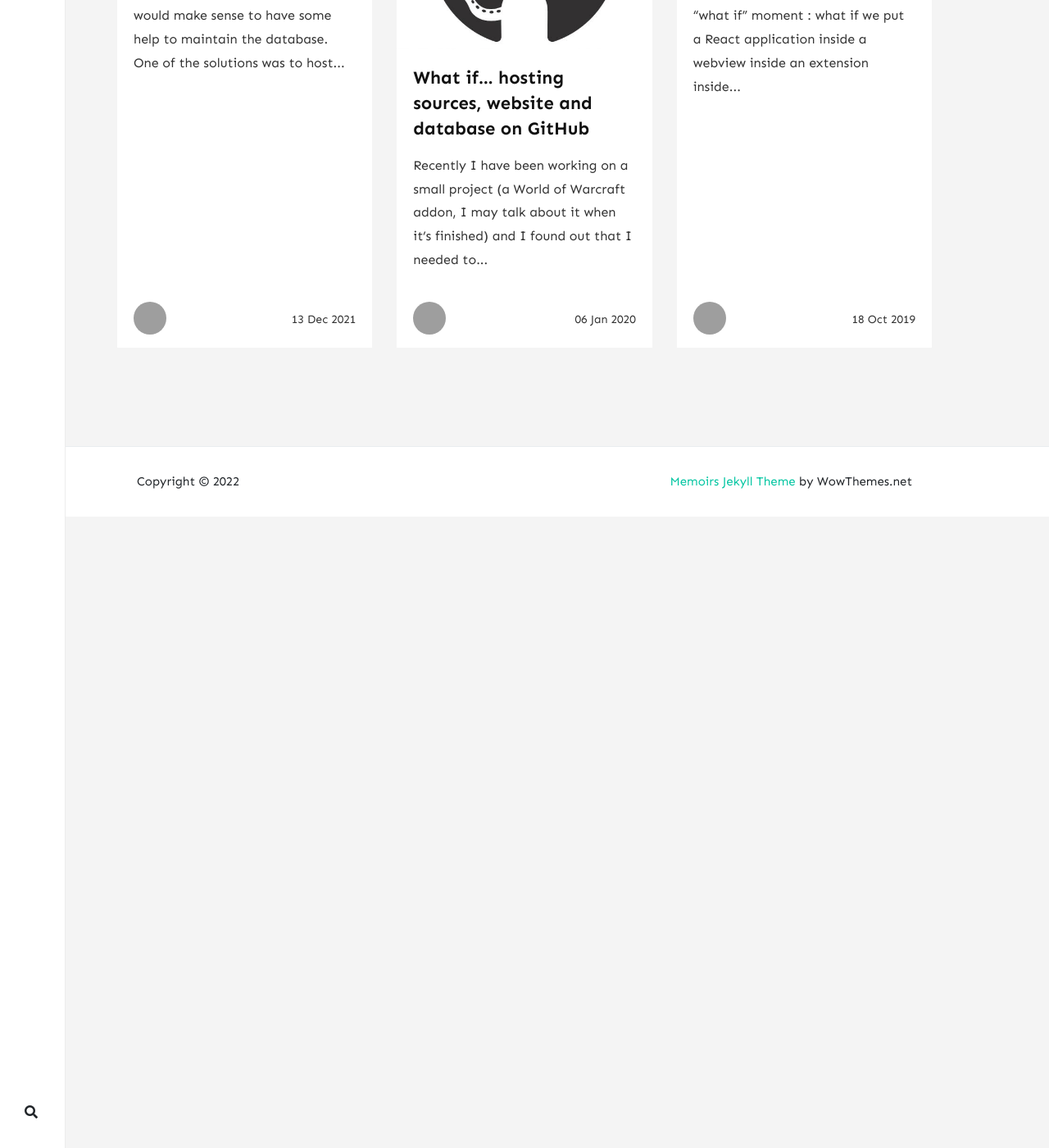
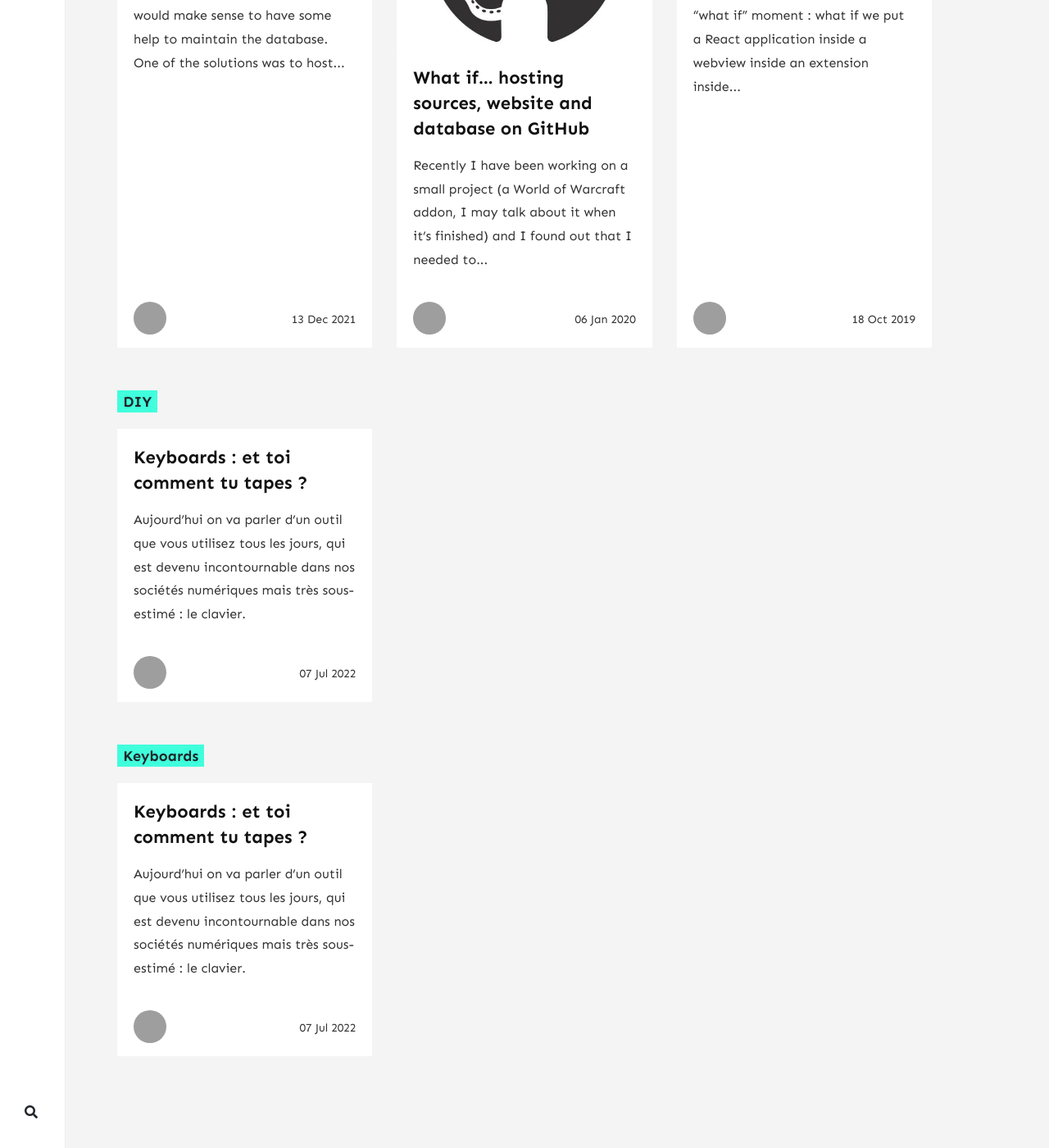
Before and after one commit to Ciaanh/ciaanh.github.io, a Jekyll site: the page built from _pages/categories.md, in a window 1280 px wide and 1400 px high, scrolled down 513 px. Shown: the whole window at 82% size. Built offline with Jekyll 4.4.1, drawn with Linux system fonts in a browser that asks for light colours; nearby versions of some CDN libraries; comment, search, counter and statistics services are not loaded; before the commit the page ends 1143 px from its top, so only the background shows below that; some of the changed lines change nothing that is shown; grey boxes are pictures that could not be loaded.

Commit message:
keyboards

```diff
--- /dev/null
+++ b/_posts/2022-07-07-keyboard.md
@@ -0,0 +1,321 @@
+---
+layout: post
+
+title: "Keyboards : et toi comment tu tapes ?"
+image:
+
+author: Ciaanh
+categories: [ DIY, Keyboards ]
+tags: MechanicalKeyboards DIY Keyboard QMK Kicad
+
+toc: true
+beforetoc: "Aujourd'hui on va parler d’un outil que vous utilisez tous les jours..."
+---
+
+Aujourd'hui on va parler d’un outil que vous utilisez tous les jours, qui est devenu incontournable dans nos sociétés numériques mais très sous-estimé : le clavier.
+
+## Qu'est-ce qu'un clavier ?
+
+Commençons par un rappel historique et technique.
+Le clavier est une interface humain-machine qui permet la saisie de caractères avec une ou plusieurs touches correspondant à des lettres, symboles ou actions.
+
+-   Les premiers claviers sont apparus comme moyen de faciliter l'écriture, ce sont les premières machines à écrire au 18eme et 19eme siècles. (premier brevet 1714 Henry Mill - Angleterre)
+
+-   Lorsque les premiers ordinateurs arrivent, la saisie de texte devient très vite un des usages principaux pour interagir avec les systèmes d'exploitation alors en ligne de commande (vers 1960). On réemploie alors le principe existant du clavier des machines à écrire.
+
+-   Fin des années 70 les fabricants commencent à décliner les claviers en fonction des langues des zones géographiques.
+
+-   Dans les années 80 le Personal Computer commence à envahir les bureaux et les habitations.
+
+Mais alors comment ça marche un clavier ?
+En principe c'est très simple, on presse une ou plusieurs touches et le clavier envoie un signal à l'ordinateur pour lui dire ce qu'il doit faire.
+
+Simple n'est-ce pas ? A un détail près, un clavier classique c'est 104 pour la norme ANSI-INCITS 154-1988 utilisée principalement aux Etats-Unis ou 105 touches pour la norme [ISO/IEC 9995-2](https://en.wikipedia.org/wiki/ISO/IEC_9995) (initié par l'AFNOR en 1984) et surtout un interrupteur par touche.
+
+![iso-vs-ansi](https://raw.githubusercontent.com/Ciaanh/keyboards/main/talk/pictures/01-ANSI-vs-ISO-Keyboard.jpg)
+
+Pour ne pas avoir 105 fils dans un câble reliant l'ordinateur au clavier ceux-ci sont conçu sous forme de matrice représentant les lignes et les colonnes.
+
+![schema-matrice](https://raw.githubusercontent.com/Ciaanh/keyboards/main/talk/pictures/02-sw_matrix.png)
+
+Et pour ceux qui se souviennent de leurs cours d'électronique vous aurez remarqué le principal problème de cette matrice, le courant peut remonter d'une ligne à une autre si deux touches sont pressées en même temps. La solution étant simplement d'ajouter des diodes bloquant le sens du courant dans une seul direction, ligne vers colonne ou colonne vers lignes. On parle alors de matrice de diodes.
+
+![schema-matrice-diode](https://raw.githubusercontent.com/Ciaanh/keyboards/main/talk/pictures/03-diode_matrix.png)
+
+Les claviers intègrent un microcontrôleur qui va alors "scanner" la matrice. En alimentant une colonne (sortie) on peut savoir quelle touche est pressée sur la ligne correspondante (entrée). En scannant la matrice plusieurs fois par seconde il devient très facile de suivre les touches pressées par l'utilisateur.
+
+![scan-matrice](https://raw.githubusercontent.com/Ciaanh/keyboards/main/talk/pictures/04-scan-matrix.gif)
+
+L'avantage d'une matrice se retrouve aussi dans l'optimisation des entrées/sorties du microcontrôleur. Prenons les cas d'un clavier de 84 touches, celui-ci peut être représenté sous la forme d'une matrice 14x6 ou de 12x7. Dans le premier cas nous avons alors 14 colonnes et 6 lignes soient 20 entrées/sorties à gérer, pour la seconde matrice nous avons 12 colonnes et 7 lignes soit 19 entrées/sorties. Il devient alors intéressant de pouvoir libérer une entrée/sortie pour ajouter une fonctionnalité comme un rétroéclairage RGB. Les [LED RGB SK6812MINI-E](http://www.normandled.com/Product/view/id/875.html) par exemple sont montées en série ce qui permet de n'utiliser qu'un seul port I/O avec un bus de données sur 24bit.
+
+Les interrupteurs eux existent principalement sous plusieurs formes :
+
+-   un "dôme" de caoutchouc avec une pastille conductrice vient fermer un circuit sous la pression.
+-   les interrupteurs mécaniques où une pièce de plastique vient déplacer un contacteur en métal.
+-   les interrupteurs optiques, plus rares, ou la pièce mécanique en plastique vient ici bloquer un signal lumineux. Ces interrupteurs sont caractérisés par un temps de réponse plus faible.
+
+La différence entre ces solutions se fera sur le confort de frappe (la force nécessaire, la sensation linéaire ou pas, le son avec les interrupteurs 'clicky' et leur bruit reconnaissable dans les open spaces).
+Le principe lui restera le même, lorsque l'on appuie sur la touche un mouvement vertical vers le bas va actionner un contact qui envoie un signal.
+
+![gif-switches](https://raw.githubusercontent.com/Ciaanh/keyboards/main/talk/pictures/05-switches.gif)
+
+Et justement il reste un point de fonctionnement à expliquer : comment l'information des touches pressées est transmise du clavier vers l'hôte.
+
+Là rien de bien compliqué non plus, les interfaces humain-machine (ou _Human Interface Devices_ HID sous classe des _Physical Interface Devices_ PID) sont des types de périphériques faisant partie intégrante de la spécification USB.
+
+L'hôte initie la conversation avec le périphérique qui en retour lui transmet des données. Dans le cas des HID, ces données suivent un codage bien précis définit dans les HID Usage Tables que l'on peut retrouver sur le site de l'[USB Implementers Forum](https://www.usb.org/hid)
+
+Pour les plus curieux, le youtubeur Ben Eater a fait une très bonne vidéo expliquant plus en détail le [protocole USB pour les claviers](https://www.youtube.com/watch?v=wdgULBpRoXk) avec en bonus un rappel sur le protocole pour les claviers PS/2 (attention ça peut être assez technique).
+
+## Se réapproprier nos outils de production...
+
+Je suis en vieux joueur de World of Warcraft (17 ans) et depuis plusieurs années j'utilise en pad pour ne pas avoir mal au poignet et mieux gérer mes raccourcis.
+
+Fin 2019 j'ai commencé à me demander si je ne pourrais aussi améliorer l'utilisation du clavier au quotidien et plus particulièrement pour coder.
+
+Peu de temps après un certain virus a libéré beaucoup de temps dans mon agenda et j'ai commencé à creuser le sujet sans savoir jusqu'où cela allait m'emmener.
+
+### level 1 : faire ses courses
+
+Le point de départ sera toujours de savoir ce que l'on cherche à améliorer :
+
+-   avoir plus facilement accès à des caractères spéciaux
+-   optimiser l'espace en supprimant des touches inutiles ou au contraire ajouter des touches paramétrables
+-   rendre la frappe plus confortable
+-   réduire des douleurs avec une position plus ergonomique
+
+Pour la saisie de code je me suis vite rendu compte que l'AZERTY n'est pas le mieux adapté, les caractères spéciaux demandent plus de combinaison de touches, certaines demandant parfois une certaine flexibilité des doigts.
+D'un autre coté le QWERTY n'est pas fait pour utiliser des accents mais c'est la disposition de touche la plus courante donc celle que presque tous les claviers du marché utilisent par défaut.
+
+![AZERTY](https://raw.githubusercontent.com/Ciaanh/keyboards/main/talk/pictures/06-Azerty.png)
+
+![QWERTY](https://raw.githubusercontent.com/Ciaanh/keyboards/main/talk/pictures/07-Qwerty.png)
+
+L'une des premières choses que j'ai constatées c'est que le marché grand public des claviers s'ouvre de plus en plus à des modèles non standard.
+
+De plus, plusieurs grandes marques comme Razer, propose désormais des claviers avec des touches différentes, à membrane ou mécanique, plus ou moins dures. Mais récemment sont apparu des claviers grand public de format plus petits tel le TKL (Ten Key Less), un clavier classique auquel on a retiré le pavé numérique.
+
+![razer-size](https://raw.githubusercontent.com/Ciaanh/keyboards/main/talk/pictures/08-razer-size.jpg)
+
+Enfin quand on aime son clavier et qu'on l'utilise tous les jours on peut aussi vouloir changer la couleur ou la forme des touches.
+
+Les rendre plus transparentes pour laisser passer la lumière ou changer de matière pour un toucher différent. Par exemple les deux principales matières, l'ABS (Acrylonitrile Butadiene Styrene) ou le PBT (Poly Butylène Téréphtalate) ont des coûts, une durabilité et des choix de teintes différents.
+
+![boba-fett](https://raw.githubusercontent.com/Ciaanh/keyboards/main/talk/pictures/09-boba-fett.jpeg)
+
+Bref rien qu'en ouvrant son portefeuille on a accès à un très grand nombre d'options qui couvriront la plupart de vos besoins mais... et si on passait au niveau suivant ?
+
+### level 2 : software
+
+Vous avez réussi à trouver le clavier au bon format, avec les bons switches et les touches qui vous plaisent.
+
+Mais parfois un layout classique n'est pas suffisant pour obtenir une disposition de touche adaptée à nos besoins.
+
+Avec le temps, de nombreuses personnes se sont penchées sur la question et en plus des dispositions de touches propres à chaque pays, plusieurs idées ont été explorées.
+
+Soit des évolutions de formats existants :
+
+-   nouvelle version de l'Azerty mise au point par l'AFNOR, également appelée Azerty+, qui est disponible à la fois en clavier physique (commercialisé par LDLC par le passé) ou sous forme de drivers
+-   le Qwerty international qui reprend la disposition de touche du Qwerty mais rend certaines touches mortes (' " `) afin de les utiliser en combinaisons des autres touches pour former les caractères accentués.
+
+![azerty+](https://raw.githubusercontent.com/Ciaanh/keyboards/main/talk/pictures/10-Azerty_AFNOR.png)
+
+![qwerty-intl](https://raw.githubusercontent.com/Ciaanh/keyboards/main/talk/pictures/11-Qwerty_intl.png)
+
+Soit avec des dispositions non conventionnelles :
+
+-   le Dvorak, mis au point dans les années 30 pour la saisie de l'anglais puis décliné dans des variantes locales
+-   le Bépo, sorti en 2003 pour améliorer la saisie du français et des langages de programmation.
+
+![dvorak](https://raw.githubusercontent.com/Ciaanh/keyboards/main/talk/pictures/12-Dvorak.png)
+
+![bépo](https://raw.githubusercontent.com/Ciaanh/keyboards/main/talk/pictures/13-Bépo.png)
+
+Quel que soit celle qui vous convient le mieux, changer de disposition de touches est extrêmement simple (qui n'a jamais fait cette blague de passer le clavier d'un collègue en cyrillique...) et surtout cela ne vous coutera rien.
+
+Mais le monde des claviers mécanique est ainsi fait et la recherche de la solution parfaite est sans fin.
+
+### level 3 : hardware
+
+![image-price](https://raw.githubusercontent.com/Ciaanh/keyboards/main/talk/pictures/14-price.png)
+
+Lorsque l'on a fait le tour des clavier présents dans le commerce force est de constater que la forme change peu, un rectangle d'une centaine de touches alignées par lignes.
+Comparer à la forme d'une main on peut légitimement se demander si on ne peut pas faire mieux.
+
+![hand-ergo](https://raw.githubusercontent.com/Ciaanh/keyboards/main/talk/pictures/15-hand.jpg)
+
+L'utilisation régulière d'un clavier peut provoquer des douleurs et même de l'arthrose (une dégradation du cartilage articulaire) au niveau des doigts et poignets.
+Nos doigts sont aussi faits pour se plier sur un seul axe longitudinal et leur mobilité latérale est assez réduite. Vous pouvez faire le test sur votre clavier, pour atteindre certaines touches toute votre main va se déplacer et pas seulement votre doigt.
+
+Et c'est justement la question que des milliers de makers se pose.
+Est alors apparu le mouvement des Custom Mecanical Keyboards, le but est simple : repenser la forme et les usages des claviers.
+
+![macropad](https://raw.githubusercontent.com/Ciaanh/keyboards/main/talk/pictures/16-macropad.jpg) ![numpad](https://raw.githubusercontent.com/Ciaanh/keyboards/main/talk/pictures/17-numpad.png)
+
+Evidemment quand on décide de fabriquer son propre clavier le choix des composants se pose rapidement et ça peut être un problème.
+En premier les switches qui, en fonction de vos préférences (taille de switch, mécanisme, force des ressorts, lubrification, amortisseur de frappe), peuvent donner le vertige avec plusieurs dizaines de références différentes.
+
+![switch-tester](https://raw.githubusercontent.com/Ciaanh/keyboards/main/talk/pictures/18-switches.jpg)
+
+Ensuite les différents profils de touches qui impactent la sensation de frappe et, en fonction de la matière utilisée, le son.
+On peut vouloir des touches plus hautes ou légèrement courber pour plus de confort si le clavier est incliné ou utilisé avec un repose poignet.
+
+![keycaps-profile](https://raw.githubusercontent.com/Ciaanh/keyboards/main/talk/pictures/19-profile.jpg)
+
+Enfin les microcontrôleurs, comme l'Arduino Pro Micro (architecture ARM basé sur ATmega32U4) dont le faible prix a fait de lui le composant de base pour un grand nombre de claviers, il est aussi facilement programmable en C++.
+S'en est suivi une longue série de microcontrôleurs avec chacun sa spécificité :
+
+-   les feathers souvent basé sur un processeur ATmega et embarquant nativement le support du Bluetooth
+-   le Proton-C de QMK embarquant une processeur ARM Cortex
+-   le dernier en date le Raspberry Pi Pico, lui aussi en ARM Cortex mais surtout avec un prix extrêmement faible (environ 5€) et supportant le Python.
+
+Mais ces micro contrôleurs ont un nombre d'entrées/sorties limité ce qui contraint la taille des claviers et le nombre maximal des touches adressable sur une matrice de diodes (pour un Arduino Pro Micro à 18 I/O le maximum étant de 9×9=81).
+
+Apparaissent alors de nouveaux formats, car oui pour les claviers la taille ça compte et c'est même un des principaux critères.
+Vous pouvez par exemple suivre ce diagramme pour déterminer la taille qui vous convient.
+
+![keyboard_chart](https://raw.githubusercontent.com/Ciaanh/keyboards/main/talk/pictures/20-keyboard_chart.png)
+
+Bon ok, c'est un peu dense alors on va se limiter aux formats les plus populaires :
+
+-   le classique 100%, ou full size, pas besoin de le présenter.
+-   le 80%, ou TKL pour Ten Key Less, dont on a déjà parlé est un clavier classique sans pavé numérique.
+-   le 75% est assez proche du 80% mais certaines touches comme Insert ou Impression écran sont supprimée car peu utilisées au quotidien.
+-   le 60%, qui est certainement le plus populaire, va lui retirer les touches directionnelles et les touches de fonctions.
+-   le 40% enfin, adopte un format ultra compact en supprimant les touches numériques.
+
+![size-compare](https://raw.githubusercontent.com/Ciaanh/keyboards/main/talk/pictures/21-size-chart.png)
+
+Quelques exemples de claviers mécaniques custom :
+
+![75%](https://raw.githubusercontent.com/Ciaanh/keyboards/main/talk/pictures/22-75.jpg)
+
+![60%](https://raw.githubusercontent.com/Ciaanh/keyboards/main/talk/pictures/23-60.jpg)
+
+![40%](https://raw.githubusercontent.com/Ciaanh/keyboards/main/talk/pictures/24-40.jpg)
+
+Mais alors comment garder un clavier fonctionnel avec si peu de touches ? La magie vient du firmware qui va piloter le microcontrôleur, comme [QMK](https://qmk.fm/) un firmware Open Source en C++ (oui les mêmes qui sont derrière le microcontrôleur Proton-C).
+
+Le firmware va nous permettre de rendre paramétrable chaque touche du clavier, ajouter des couches permettant d'accéder à toutes les caractères de la disposition choisi dans le système d'exploitation, mais aussi d'offrir de nouvelles fonctions.
+Par exemple, pourquoi ne pas avoir une combinaison de touches saisissant automatiquement votre email ou lançant la compilation de notre code ? Ou encore, rester appuyé 1 seconde sur la touche C pour faire un copier ? Ou même afficher sur l'écran du clavier des statistiques sur votre vitesse de frappe.
+
+![screenshot-QMK](https://raw.githubusercontent.com/Ciaanh/keyboards/main/talk/pictures/25-QMK.png)
+
+La liberté est totale.
+
+Une autre particularité des microcontrôleurs est de pouvoir communiquer, avec le protocole I2C par exemple.
+Pourquoi ne pas ajouter un écran ? un buzzer ? un trackball ? un retour haptique ?
+L'ensemble des composants électroniques de la scène maker est accessible pour n'importe quel projet.
+
+![speaker](https://raw.githubusercontent.com/Ciaanh/keyboards/main/talk/pictures/26-speaker.png) ![oled](https://raw.githubusercontent.com/Ciaanh/keyboards/main/talk/pictures/27-oled.png) ![trackball](https://raw.githubusercontent.com/Ciaanh/keyboards/main/talk/pictures/28-trackball.png) ![haptic](https://raw.githubusercontent.com/Ciaanh/keyboards/main/talk/pictures/29-haptic.png)
+
+Un microcontrôleur peut aussi communiquer avec un autre microcontrôleur et il devient possible de combiner deux claviers pour obtenir un "split" keyboard.
+C'est le premier pas dans le vaste univers des "ergo" où la priorité devient le confort avec la recherche de la meilleure position des mains et des doigts.
+
+![split](https://raw.githubusercontent.com/Ciaanh/keyboards/main/talk/pictures/30-split.jpg)
+
+Puis on abandonne les touches alignées par lignes pour les replacer en colonne dans l'axe des doigts et on offre au pouce un peu plus de possibilités
+
+[ergodash](https://github.com/omkbd/ErgoDash)
+
+![ergodash](https://raw.githubusercontent.com/Ciaanh/keyboards/main/talk/pictures/31-ergodash.jpg)
+
+Encore une fois un choix infini est à notre portée, sous forme de claviers prémonté comme les Ducky ou Ergodox mais aussi sous forme de kits à assembler soi-même comme chez Keebio.
+
+![ducky](https://raw.githubusercontent.com/Ciaanh/keyboards/main/talk/pictures/32-ducky.jpg)
+
+![ergodox](https://raw.githubusercontent.com/Ciaanh/keyboards/main/talk/pictures/33-ergodox.jpg)
+
+![sinc-kit](https://raw.githubusercontent.com/Ciaanh/keyboards/main/talk/pictures/34-sinc-kit.jpg)
+
+L'Open Source a fortement poussé l'émergence de l'Open Hardware qui rend accessible les fichiers de conception de circuits imprimés ou du boitier pour les modifier ou les faire fabriquer s'ils ne sont pas disponibles.
+
+Enfin, tant qu'à modifier un clavier existant pourquoi ne pas passer au niveau suivant ?
+
+### level 4 : from scratch (not this one)
+
+Au final ce n'est pas si compliqué que ça, il est alors possible de concevoir son propre clavier :
+
+Le handwiring : cette approche assez minimaliste ne se préoccupe que de la position des switches.
+On vient alors fabriquer seulement le support des switches, pas de circuit imprimé, tout est câblé à la main.
+Simple et rapide pour faire du prototypage mais aussi efficace pour débuter ou limiter les coûts de fabrication.
+
+![handwire](https://raw.githubusercontent.com/Ciaanh/keyboards/main/talk/pictures/35-handwire.jpg)
+
+S’il vous reste des notions d'électronique du collège, fabriquer votre propre circuit ne sera pas bien dur non plus. Internet regorge de tutoriels sur la prise en main de [Kicad](https://www.kicad.org/) (logiciel Open Source pour la conception du circuit imprimé), l'utilisation d'un microcontrôleur type Arduino nous évitant les soudures les plus délicates.
+
+![kicad](https://raw.githubusercontent.com/Ciaanh/keyboards/main/talk/pictures/36-kicad.png)
+
+Avec un peu de dextérité vous pourrez aussi vous passer de microcontrôleur externe et souder le processeur au circuit directement. C'est une approche plus délicate mais qui permet de faire des claviers plus fins et avec plus de fonctionnalités car la plupart des microcontrôleurs n'exploite pas toutes les entrée/sorties du processeur embarqué.
+C'est par exemple le cas avec un Arduino Pro Micro qui dispose de 18 entrées/sorties alors que le processeur [ATmega32U4](https://www.microchip.com/en-us/product/ATmega32U4) qu'il embarque propose 26 entrées/sorties programmables dont deux généralement réservées pour le bus USB.
+
+Pour le boitier il sera très simple de faire un sandwich, un clavier fait avec trois couches de circuit imprimé, mais il sera tout aussi simple de lancer [Fusion360](https://www.autodesk.fr/products/fusion-360/overview) pour concevoir un boitier destiné à l'impression 3D.
+
+![fusion360](https://raw.githubusercontent.com/Ciaanh/keyboards/main/talk/pictures/37-fusion360.png)
+
+Pour les plus accroc au code il est aussi possible de concevoir son propre firmware. Des librairies sont disponibles dans presque tous les langages et c'est ainsi qu'on se retrouve avec [KMK](https://github.com/KMKfw/kmk_firmware), un équivalent du firmware QMK écrit en Python et conçu pour fonctionner avec Circuit Python sur un Raspberry Pico ou encore diverses expérimentations de firmwares en [Rust](https://github.com/ah-/anne-key).
+
+Mais il reste le dernier niveau, le boss final du clavier custom : le [Dactyl Manuform](https://github.com/tshort/dactyl-keyboard).
+
+![dactyl-manuform](https://raw.githubusercontent.com/Ciaanh/keyboards/main/talk/pictures/38-dactyl.jpg)
+
+Ce niveau de customisation abandonne complètement l'idée du clavier à plat pour obtenir la forme la plus ergonomique possible. On parle ici de makers faisant imprimer en 3D des boitiers ajustés spécialement pour la taille de leurs mains. Il n'est pas rare d'y trouver des switches avec des forces d'activation différentes selon les touches.
+Bref on se trouve dans la personnalisation la plus poussée mais étonnamment pas la plus inabordable depuis la démocratisation des imprimantes 3D.
+
+# Et moi dans tout ça ?
+
+Pour ma part l'approche que j'ai choisi pour mon clavier est de concevoir mon propre circuit.
+
+Je suis parti d'un contrôleur [Elite-C](https://keeb.io/products/elite-c-low-profile-version-usb-c-pro-micro-replacement-atmega32u4) avec 24 I/O pins de chez Keebio avec un firmware QMK.
+
+Tout a été conçu avec Kicad et un script Python qui permet de générer trois circuits imprimés différents à partir d’un même design.
+
+-   pour positionner les switches (top)
+-   le circuit électronique à proprement parlé (middle)
+-   la back plate arborant un artwork
+
+Les trois parties maintenues dans un châssis imprimé en 3D conçu sous Fusion 360.
+
+Le résultat est un format 75% avec un écran Oled et encodeur rotatif pour gérer le volume du PC.
+
+![kanagawa](https://raw.githubusercontent.com/Ciaanh/keyboards/main/talk/pictures/39-kanagawa.jpg)
+
+![kanagawa](https://raw.githubusercontent.com/Ciaanh/keyboards/main/talk/pictures/40-kanagawa.jpg)
+
+Bien qu'encore "amateur", ce clavier représente un peu plus de 200 heures de travail et le coût des composants avoisine les 250€ pour un modèle unique et bien entendu en [OpenHarware](https://github.com/Ciaanh/keyboards/tree/main/Kanagawa).
+
+## Références
+
+-   **_Scanner une matrice_**http://kuku.eu.org/?projects/keyboard/index
+-   **_Fonctionnement d'un switch_** https://uxdesign.cc/fascinations-on-mechanical-keyboard-228e04a535cc
+-   **_Tables de référence HID_** https://usb.org/sites/default/files/hut1_3_0.pdf
+-   **_Keycaps Boba Fett_** https://novelkeys.com/products/gmk-boba-fett
+-   **_Comparaison de switches_** https://twitter.com/dygmalab/status/993946691068809216
+-   **_Profile de touches_** https://thekeeblog.com/overview-of-different-keycap-profiles/
+-   **_Choisir son clavier_** https://www.keyboard.university/
+-   **_Résumé des tailles de claviers_** https://keebnews.com/keyboard-sizes/
+-   **_Composants additionnels_** https://shop.pimoroni.com/
+-   Dispositions de touches
+
+    1. **_ISO vs ANSI_** https://en.wikipedia.org/wiki/Keyboard_layout
+    2. **_AZERTY_** https://fr.wikipedia.org/wiki/AZERTY
+    3. **_QWERTY_** https://fr.wikipedia.org/wiki/QWERTY
+    4. **_AZERTY+_** https://fr.wikipedia.org/wiki/AZERTY#Version_de_la_norme_Afnor
+    5. **_QWERTY international_** https://fr.wikipedia.org/wiki/QWERTY#Variantes_internationales
+    6. **_DVORAK_** https://fr.wikipedia.org/wiki/Disposition_Dvorak
+    7. **_BÉPO_** https://fr.wikipedia.org/wiki/B%C3%A9po
+
+-   Exemples de claviers
+    1. **_macropad_** https://www.thingiverse.com/thing:3562600
+    2. **_dumbpad_** https://github.com/imchipwood/dumbpad
+    3. **_Clavier 75%_** https://www.reddit.com/r/MechanicalKeyboards/comments/i40tr3/n7584_75_layout_through_hole_keyboard/
+    4. **_Clavier 60%_** https://keeb.io/products/wtf60-mirrored-60-keyboard-pcb
+    5. **_Clavier 40%_** https://keeb.io/products/dsp40-40-staggered-or-ortholinear-keyboard
+    6. **_Clavier full size spitted_** https://keeb.io/collections/pre-built-keyboards/products/kbo-5000-keyboard-pre-built
+    7. **_Ergodash_** https://github.com/omkbd/ErgoDash
+    8. **_Ducky_** https://www.duckychannel.com.tw/en
+    9. **_Ergodox_** https://ergodox-ez.com/
+    10. **_PCB pour clavier Sinc_** https://keeb.io/collections/sinc/products/sinc-split-staggered-75-keyboard
+    11. **_Clavier câblé à la main (handwired)_** https://deskthority.net/viewtopic.php?t=14224
+    12. **_Dactyl Manuform_** https://www.reddit.com/r/MechanicalKeyboards/comments/dkih5b/my_dactyl_manuform_mini_with_only_one_teensy_for/
+    13. **_Clavier Razer_** https://www.razer.com/fr-fr/pc/gaming-keyboards-and-keypads
```
Also changed, not shown: _posts/2021-12-13-mern.md (line endings or trailing spaces).
